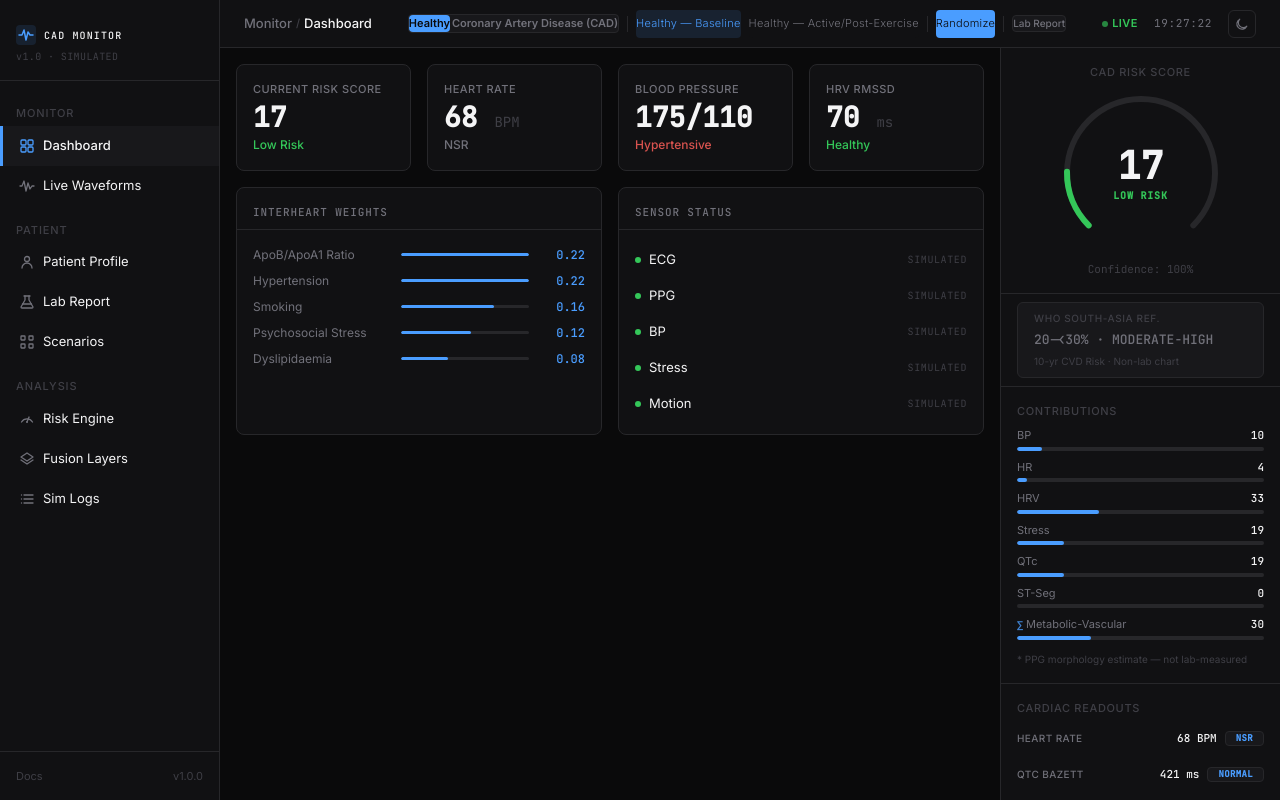
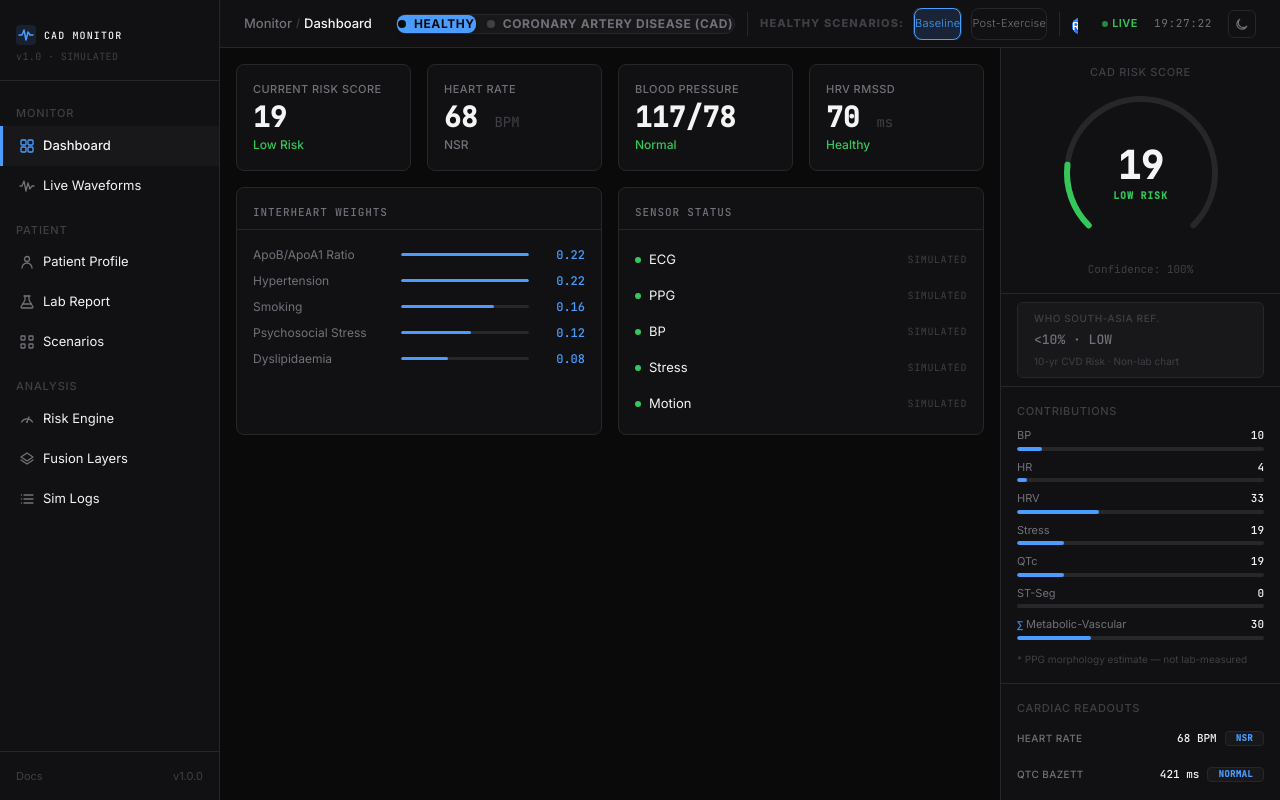
Before and after one commit to anirudh0405/codes, a React (Vite) app in the folder cad-risk-simulator/: page / in a window 1280 px wide. Built offline with nearby package versions, Linux system fonts and the light colour scheme.

Commit message:
bp issue fixed

```diff
--- a/cad-risk-simulator/package.json
+++ b/cad-risk-simulator/package.json
@@ -16,7 +16,11 @@
     "vite": "^8.1.1"
   },
   "dependencies": {
+    "@radix-ui/react-slot": "^1.3.3",
+    "@radix-ui/react-toggle": "^1.1.18",
+    "@radix-ui/react-tooltip": "^1.2.16",
     "@tailwindcss/vite": "^4.3.3",
+    "class-variance-authority": "^0.7.1",
     "clsx": "^2.1.1",
     "framer-motion": "^12.42.2",
     "lucide-react": "^1.25.0",
--- a/cad-risk-simulator/src/App.tsx
+++ b/cad-risk-simulator/src/App.tsx
@@ -27,6 +27,7 @@ import { ScenariosPage } from '@/components/pages/ScenariosPage';
 import { RiskEnginePage } from '@/components/pages/RiskEnginePage';
 import { FusionLayersPage } from '@/components/pages/FusionLayersPage';
 import { SimLogsPage } from '@/components/pages/SimLogsPage';
+import { MagneticButton } from '@/components/ui/magnetic-button';
 
 // â”€â”€â”€ Helpers â”€â”€â”€â”€â”€â”€â”€â”€â”€â”€â”€â”€â”€â”€â”€â”€â”€â”€â”€â”€â”€â”€â”€â”€â”€â”€â”€â”€â”€â”€â”€â”€â”€â”€â”€â”€â”€â”€â”€â”€â”€â”€â”€â”€â”€â”€â”€â”€â”€â”€â”€â”€â”€â”€â”€â”€â”€â”€â”€â”€â”€â”€â”€â”€â”€
 
@@ -183,27 +184,26 @@ function InfoTooltip({ text }: { text: string }) {
   );
 }
 
-// â”€â”€â”€ Live Clock Component â”€â”€â”€â”€â”€â”€â”€â”€â”€â”€â”€â”€â”€â”€â”€â”€â”€â”€â”€â”€â”€â”€â”€â”€â”€â”€â”€â”€â”€â”€â”€â”€â”€â”€â”€â”€â”€â”€â”€â”€â”€â”€â”€â”€â”€â”€â”€â”€â”€â”€â”€
+// ─── Live Clock Component ──────────────────────────────────────────────────────
 
 function LiveClock() {
   const [t, setT] = useState(() => new Date().toLocaleTimeString('en-GB'));
+
   useEffect(() => {
-    const id = setInterval(() => setT(new Date().toLocaleTimeString('en-GB')), 1000);
-    return () => clearInterval(id);
+    const timer = setInterval(() => {
+      setT(new Date().toLocaleTimeString('en-GB'));
+    }, 1000);
+    return () => clearInterval(timer);
   }, []);
+
   return (
-    <span
-      className="tabular-nums text-[11px] tracking-widest"
-      style={{ color: 'var(--text-secondary)' }}
-    >
+    <span className="font-mono text-xs text-[var(--text-secondary)] tracking-wider">
       {t}
     </span>
   );
 }
 
-
-
-// â”€â”€â”€ Scenario Preset Bar (renders in AppShell topBarCenter slot) â”€â”€â”€â”€â”€â”€â”€â”€â”€â”€â”€â”€â”€â”€
+// ─── Scenario Preset Bar (renders in AppShell topBarCenter slot) ────────────────
 
 function ScenarioPresetBar({ onLabReport }: { onLabReport: () => void }) {
   const {
@@ -226,76 +226,95 @@ function ScenarioPresetBar({ onLabReport }: { onLabReport: () => void }) {
     return SCENARIO_PRESETS.filter(p => p.category === activeCategory);
   }, [activeCategory]);
 
+  const handleCategorySelect = (catId: PresetCategory) => {
+    setSelectedCategory(catId);
+    // If currently active scenario belongs to a different category, apply the baseline preset for the new category
+    const presets = SCENARIO_PRESETS.filter(p => p.category === catId);
+    if (presets.length > 0 && activeProfile?.category !== catId) {
+      applyProfile(presets[0].id);
+    }
+  };
+
   return (
     <>
-      {/* Category pills + sub-scenario buttons â€” horizontal scroll */}
-      <div className="flex items-center overflow-x-auto" style={{ gap: 'var(--space-sm)', scrollbarWidth: 'none' as any }}>
-        {/* Top-Level Category Selector */}
-        <div className="flex items-center shrink-0 rounded p-0.5" style={{ background: 'var(--surface-alt)', border: '1px solid var(--border)', gap: '2px' }}>
+      {/* Primary Category Selector (HEALTHY | CAD) + Secondary Scenario Selection */}
+      <div className="flex items-center overflow-x-auto gap-3 py-1 px-1" style={{ scrollbarWidth: 'none' as any }}>
+        {/* TWO PRIMARY BUTTONS: HEALTHY & CAD */}
+        <div className="flex items-center shrink-0 rounded-xl p-1 gap-2.5" style={{ background: 'var(--surface-alt)', border: '1px solid var(--border)' }}>
           {PRESET_CATEGORIES.map(cat => {
             const isCatActive = activeCategory === cat.id;
             return (
+              <MagneticButton key={cat.id} distance={0.15}>
                 <button
-                key={cat.id}
                   type="button"
-                onClick={() => setSelectedCategory(cat.id)}
-                className="px-2.5 py-1 text-[11px] font-semibold rounded transition-colors outline-none cursor-pointer"
-                style={{
-                  background: isCatActive ? 'var(--accent)' : 'transparent',
-                  color: isCatActive ? 'var(--bg)' : 'var(--text-secondary)',
-                  border: 'none',
-                }}
+                  onClick={() => handleCategorySelect(cat.id)}
+                  className={cn(
+                    "px-4 py-1.5 text-xs font-bold uppercase tracking-wider rounded-lg transition-all cursor-pointer outline-none shrink-0 flex items-center gap-2",
+                    isCatActive
+                      ? "bg-[var(--accent)] text-[var(--bg)] shadow-md border border-blue-400/40"
+                      : "text-[var(--text-secondary)] hover:text-[var(--text-primary)] hover:bg-[var(--surface)] border border-transparent"
+                  )}
                 >
+                  <span className={cn("w-2 h-2 rounded-full", isCatActive ? "bg-[var(--bg)]" : "bg-[var(--text-tertiary)]")} />
                   {cat.label}
                 </button>
+              </MagneticButton>
             );
           })}
         </div>
 
-        <div className="w-px h-4 shrink-0" style={{ background: 'var(--border)' }} />
+        <div className="w-px h-6 shrink-0 mx-1" style={{ background: 'var(--border)' }} />
 
-        {/* Sub-Scenario Buttons within active category */}
+        {/* SECONDARY SELECTION: Scenarios for the currently selected category */}
+        <div className="flex items-center gap-2.5 shrink-0">
+          <span className="text-[11px] font-extrabold uppercase tracking-widest text-[var(--text-tertiary)] shrink-0 hidden sm:inline">
+            {activeCategory === 'healthy' ? 'Healthy Scenarios:' : 'CAD Scenarios:'}
+          </span>
+
           {categoryPresets.map(p => {
             const active = activeProfile?.id === p.id;
             return (
+              <MagneticButton key={p.id} distance={0.2}>
                 <AnimatedButton
-              key={p.id} id={`profile-${p.id}`}
+                  id={`profile-${p.id}`}
                   onClick={() => applyProfile(p.id)}
                   className={cn(
-                'px-2.5 py-1 text-[11px] font-medium h-7 rounded transition-colors whitespace-nowrap shrink-0',
-                active ? 'border-[var(--accent)] font-semibold' : 'border-[var(--border)]'
+                    'px-3.5 py-1.5 text-[11px] font-bold h-8 rounded-lg transition-all whitespace-nowrap shrink-0 cursor-pointer border',
+                    active
+                      ? 'border-[var(--accent)] text-[var(--accent)] bg-[rgba(74,157,255,0.15)] shadow-sm ring-1 ring-[var(--accent)]/30'
+                      : 'border-[var(--border)] text-[var(--text-secondary)] bg-[var(--surface)] hover:text-[var(--text-primary)] hover:border-[var(--text-tertiary)]'
                   )}
-              style={active
-                ? { background: 'rgba(74,157,255,0.12)', borderColor: 'var(--accent)', color: 'var(--accent)' }
-                : { background: 'var(--surface)', borderColor: 'var(--border)', color: 'var(--text-secondary)' }
-              }
                 >
-              {p.name}
+                  {p.shortName || p.name}
                 </AnimatedButton>
+              </MagneticButton>
             );
           })}
+        </div>
 
-        <div className="w-px h-4 shrink-0" style={{ background: 'var(--border)' }} />
+        <div className="w-px h-6 shrink-0 mx-1" style={{ background: 'var(--border)' }} />
 
-        {/* Randomize */}
-        <AnimatedButton
+        {/* Action Buttons: Randomize Vitals & Lab Report */}
+        <MagneticButton distance={0.35}>
+          <button
             id="btn-randomize"
+            type="button"
             onClick={randomize}
-          className="px-3 py-1 text-[11px] font-semibold h-7 rounded border-0 whitespace-nowrap shrink-0"
-          style={{ background: 'var(--accent)', color: 'var(--bg)', border: 'none' }}
+            className="cursor-pointer rounded-lg bg-gradient-to-b from-blue-500 to-blue-700 px-3.5 py-1.5 text-[11px] font-semibold text-white ring-1 ring-white/20 ring-offset-1 ring-offset-blue-500 transition-transform duration-150 ring-inset active:scale-95 shadow-sm whitespace-nowrap shrink-0"
             title={`Randomize parameters within ${activeCategory === 'cad' ? 'CAD' : 'Healthy'} scope`}
           >
-          Randomize
-        </AnimatedButton>
+            Randomize Vitals
+          </button>
+        </MagneticButton>
 
-        <div className="w-px h-4 shrink-0" style={{ background: 'var(--border)' }} />
+        <div className="w-px h-6 shrink-0 mx-1" style={{ background: 'var(--border)' }} />
 
-        {/* Lab Report button */}
+        <MagneticButton distance={0.25}>
           <button
             id="btn-lab-report"
             type="button"
             onClick={onLabReport}
-          className="text-[10px] font-medium rounded px-2 py-1 outline-none cursor-pointer transition-colors whitespace-nowrap shrink-0"
+            className="text-[11px] font-medium rounded-lg px-3 py-1.5 outline-none cursor-pointer transition-colors whitespace-nowrap shrink-0"
             style={{
               background: 'var(--surface-alt)',
               border: '1px solid var(--border)',
@@ -305,6 +324,7 @@ function ScenarioPresetBar({ onLabReport }: { onLabReport: () => void }) {
           >
             Lab Report
           </button>
+        </MagneticButton>
       </div>
     </>
   );
--- /dev/null
+++ b/cad-risk-simulator/src/components/ui/bookmark-toggle.tsx
@@ -0,0 +1,38 @@
+"use client";
+
+import { Toggle } from "@/components/ui/toggle";
+import {
+  Tooltip,
+  TooltipContent,
+  TooltipProvider,
+  TooltipTrigger,
+} from "@/components/ui/tooltip";
+import { Bookmark } from "lucide-react";
+import { useState } from "react";
+
+function BookmarkToggle() {
+  const [bookmarked, setBookmarked] = useState<boolean>(false);
+  return (
+    <TooltipProvider>
+      <Tooltip>
+        <TooltipTrigger asChild>
+          <div>
+            <Toggle
+              className="group size-8 p-0 hover:bg-indigo-50/10 hover:text-indigo-400 data-[state=on]:bg-indigo-500/20 data-[state=on]:text-indigo-400 border border-[var(--border)] rounded-md transition-colors cursor-pointer"
+              aria-label="Bookmark this"
+              pressed={bookmarked}
+              onPressedChange={setBookmarked}
+            >
+              <Bookmark size={15} strokeWidth={2} aria-hidden="true" />
+            </Toggle>
+          </div>
+        </TooltipTrigger>
+        <TooltipContent className="px-2 py-1 text-xs bg-[var(--surface-alt)] border-[var(--border)] text-[var(--text-primary)]">
+          <p>{bookmarked ? "Remove bookmark" : "Bookmark this"}</p>
+        </TooltipContent>
+      </Tooltip>
+    </TooltipProvider>
+  );
+}
+
+export { BookmarkToggle };
--- /dev/null
+++ b/cad-risk-simulator/src/components/ui/button.tsx
@@ -0,0 +1,52 @@
+import { Slot } from "@radix-ui/react-slot";
+import { cva, type VariantProps } from "class-variance-authority";
+import * as React from "react";
+
+import { cn } from "@/lib/utils";
+
+const buttonVariants = cva(
+  "inline-flex items-center justify-center whitespace-nowrap rounded-lg text-sm font-medium transition-colors outline-offset-2 focus-visible:outline focus-visible:outline-2 focus-visible:outline-ring/70 disabled:pointer-events-none disabled:opacity-50 [&_svg]:pointer-events-none [&_svg]:shrink-0",
+  {
+    variants: {
+      variant: {
+        default: "bg-primary text-primary-foreground shadow-sm shadow-black/5 hover:bg-primary/90",
+        destructive:
+          "bg-destructive text-destructive-foreground shadow-sm shadow-black/5 hover:bg-destructive/90",
+        outline:
+          "border border-input bg-background shadow-sm shadow-black/5 hover:bg-accent hover:text-accent-foreground",
+        secondary:
+          "bg-secondary text-secondary-foreground shadow-sm shadow-black/5 hover:bg-secondary/80",
+        ghost: "hover:bg-accent hover:text-accent-foreground",
+        link: "text-primary underline-offset-4 hover:underline",
+      },
+      size: {
+        default: "h-9 px-4 py-2",
+        sm: "h-8 rounded-lg px-3 text-xs",
+        lg: "h-10 rounded-lg px-8",
+        icon: "h-9 w-9",
+      },
+    },
+    defaultVariants: {
+      variant: "default",
+      size: "default",
+    },
+  },
+);
+
+export interface ButtonProps
+  extends React.ButtonHTMLAttributes<HTMLButtonElement>,
+    VariantProps<typeof buttonVariants> {
+  asChild?: boolean;
+}
+
+const Button = React.forwardRef<HTMLButtonElement, ButtonProps>(
+  ({ className, variant, size, asChild = false, ...props }, ref) => {
+    const Comp = asChild ? Slot : "button";
+    return (
+      <Comp className={cn(buttonVariants({ variant, size, className }))} ref={ref} {...props} />
+    );
+  },
+);
+Button.displayName = "Button";
+
+export { Button, buttonVariants };
--- /dev/null
+++ b/cad-risk-simulator/src/components/ui/toggle.tsx
@@ -0,0 +1,45 @@
+"use client"
+
+import * as React from "react"
+import * as TogglePrimitive from "@radix-ui/react-toggle"
+import { cva, type VariantProps } from "class-variance-authority"
+
+import { cn } from "@/lib/utils"
+
+const toggleVariants = cva(
+  "inline-flex items-center justify-center rounded-md text-sm font-medium ring-offset-background transition-colors hover:bg-muted hover:text-muted-foreground focus-visible:outline-none focus-visible:ring-2 focus-visible:ring-ring focus-visible:ring-offset-2 disabled:pointer-events-none disabled:opacity-50 data-[state=on]:bg-accent data-[state=on]:text-accent-foreground",
+  {
+    variants: {
+      variant: {
+        default: "bg-transparent",
+        outline:
+          "border border-input bg-transparent hover:bg-accent hover:text-accent-foreground",
+      },
+      size: {
+        default: "h-10 px-3",
+        sm: "h-9 px-2.5",
+        lg: "h-11 px-5",
+      },
+    },
+    defaultVariants: {
+      variant: "default",
+      size: "default",
+    },
+  }
+)
+
+const Toggle = React.forwardRef<
+  React.ElementRef<typeof TogglePrimitive.Root>,
+  React.ComponentPropsWithoutRef<typeof TogglePrimitive.Root> &
+    VariantProps<typeof toggleVariants>
+>(({ className, variant, size, ...props }, ref) => (
+  <TogglePrimitive.Root
+    ref={ref}
+    className={cn(toggleVariants({ variant, size, className }))}
+    {...props}
+  />
+))
+
+Toggle.displayName = TogglePrimitive.Root.displayName
+
+export { Toggle, toggleVariants }
--- /dev/null
+++ b/cad-risk-simulator/src/components/ui/tooltip.tsx
@@ -0,0 +1,30 @@
+"use client"
+
+import * as React from "react"
+import * as TooltipPrimitive from "@radix-ui/react-tooltip"
+
+import { cn } from "@/lib/utils"
+
+const TooltipProvider = TooltipPrimitive.Provider
+
+const Tooltip = TooltipPrimitive.Root
+
+const TooltipTrigger = TooltipPrimitive.Trigger
+
+const TooltipContent = React.forwardRef<
+  React.ElementRef<typeof TooltipPrimitive.Content>,
+  React.ComponentPropsWithoutRef<typeof TooltipPrimitive.Content>
+>(({ className, sideOffset = 4, ...props }, ref) => (
+  <TooltipPrimitive.Content
+    ref={ref}
+    sideOffset={sideOffset}
+    className={cn(
+      "z-50 overflow-hidden rounded-md border bg-popover px-3 py-1.5 text-sm text-popover-foreground shadow-md animate-in fade-in-0 zoom-in-95 data-[state=closed]:animate-out data-[state=closed]:fade-out-0 data-[state=closed]:zoom-out-95 data-[side=bottom]:slide-in-from-top-2 data-[side=left]:slide-in-from-right-2 data-[side=right]:slide-in-from-left-2 data-[side=top]:slide-in-from-bottom-2",
+      className,
+    )}
+    {...props}
+  />
+))
+TooltipContent.displayName = TooltipPrimitive.Content.displayName
+
+export { Tooltip, TooltipTrigger, TooltipContent, TooltipProvider }
--- a/cad-risk-simulator/src/features/pulseTransitTime.ts
+++ b/cad-risk-simulator/src/features/pulseTransitTime.ts
@@ -38,7 +38,7 @@ export function detectPPGFoot(ppgWaveform: number[]): number {
 
   // Find systolic peak index first to locate the preceding foot
   let peakIdx = 0;
-  const searchLimit = Math.min(ppgWaveform.length, 40);
+  const searchLimit = ppgWaveform.length;
   for (let i = 1; i < searchLimit; i++) {
     if (ppgWaveform[i] > ppgWaveform[peakIdx]) {
       peakIdx = i;
@@ -62,7 +62,7 @@ export function detectPPGFoot(ppgWaveform: number[]): number {
  *
  * @param ecgWaveform Raw ECG waveform sample array (~250Hz)
  * @param ppgWaveform Raw PPG waveform sample array (~100Hz)
- * @returns Pulse Transit Time in ms (clamped to physiological range 100–400ms)
+ * @returns Pulse Transit Time in ms (clamped to physiological range 100–350ms)
  */
 export function calculatePTT(ecgWaveform: number[], ppgWaveform: number[]): number {
   if (!ecgWaveform || ecgWaveform.length === 0 || !ppgWaveform || ppgWaveform.length === 0) {
@@ -72,8 +72,13 @@ export function calculatePTT(ecgWaveform: number[], ppgWaveform: number[]): numb
   const rWavePeakTime = detectRWavePeak(ecgWaveform);
   const ppgFootTime = detectPPGFoot(ppgWaveform);
 
-  const rawPTT = ppgFootTime - rWavePeakTime;
+  let rawPTT = ppgFootTime - rWavePeakTime;
 
-  // Clamp PTT to physiologically plausible range (100–400ms)
-  return Math.max(100, Math.min(400, Math.round(rawPTT)));
+  // Handle beat cycle wrap-around if PPG foot occurs earlier in the buffer than ECG R-peak
+  if (rawPTT < 50) {
+    rawPTT += 833;
+  }
+
+  // Clamp PTT to physiologically plausible range (100–350ms)
+  return Math.max(100, Math.min(350, Math.round(rawPTT)));
 }
--- a/cad-risk-simulator/src/hal/MockSensorSources.ts
+++ b/cad-risk-simulator/src/hal/MockSensorSources.ts
@@ -96,6 +96,7 @@ export class MockPPGSensor implements ISensorSource {
   async read(): Promise<SensorReading> {
     const data = generatePPG({
       heartRate: this.params.heartRate,
+      systolic: this.params.systolic,
       hrv: this.params.hrv,
       perfusionIndex: 0.5 + Math.random() * 0.4,
     });
--- a/cad-risk-simulator/src/hal/generators/ppgGenerator.ts
+++ b/cad-risk-simulator/src/hal/generators/ppgGenerator.ts
@@ -19,6 +19,7 @@ export interface PPGRawData {
 
 interface PPGParams {
   heartRate?: number;         // bpm
+  systolic?: number;          // mmHg (target BP to derive PTT & waveform delay)
   hrv?: number;               // ms RMSSD
   perfusionIndex?: number;    // 0–1 (amplitude proxy)
   noiseLevel?: number;
@@ -29,47 +30,64 @@ function gaussian(t: number, center: number, amp: number, sigma: number): number
 }
 
 function generatePPGCycle(params: PPGParams): number[] {
-  const { heartRate = 72, perfusionIndex = 0.7, noiseLevel = 0.01 } = params;
-  const samplesPerBeat = Math.round(6000 / heartRate); // at 100Hz
+  const { heartRate = 72, systolic = 120, perfusionIndex = 0.7, noiseLevel = 0.01 } = params;
+  const samplesPerBeatPPG = Math.round(6000 / heartRate); // at 100Hz
 
-  return Array.from({ length: samplesPerBeat }, (_, i) => {
-    const t = i / samplesPerBeat;
-    // Systolic peak
-    const systolic = gaussian(t, 0.2, perfusionIndex, 0.05);
+  // Calculate expected PTT for target systolic BP: PTT = (220 - systolic) / 0.45
+  const targetPTT = Math.max(100, Math.min(300, (220 - systolic) / 0.45));
+
+  // ECG R-peak is at t = 0.42 of ECG beat cycle (samplesPerBeatECG = 60000 / heartRate / 4)
+  const samplesPerBeatECG = Math.round(60000 / heartRate / 4);
+  const rWavePeakTime = Math.round(0.42 * samplesPerBeatECG) * 4.0; // ms from beat start
+
+  // Target PPG foot time (ms from beat start)
+  const ppgFootTime = rWavePeakTime + targetPTT;
+
+  // Foot index in 100Hz PPG waveform (10ms per sample)
+  const footIdx = Math.round(ppgFootTime / 10.0) % samplesPerBeatPPG;
+  const t_foot = footIdx / samplesPerBeatPPG;
+
+  return Array.from({ length: samplesPerBeatPPG }, (_, i) => {
+    let t_rel = (i / samplesPerBeatPPG) - t_foot;
+    if (t_rel < 0) t_rel += 1.0;
+
+    // Foot starts at t_rel = 0. Systolic peak is ~0.15 after foot.
+    const sys = gaussian(t_rel, 0.15, perfusionIndex, 0.05);
     // Dicrotic notch dip
-    const notch = gaussian(t, 0.45, -0.05 * perfusionIndex, 0.02);
+    const notch = gaussian(t_rel, 0.35, -0.05 * perfusionIndex, 0.02);
     // Diastolic peak (smaller)
-    const diastolic = gaussian(t, 0.55, 0.25 * perfusionIndex, 0.06);
+    const diastolic = gaussian(t_rel, 0.45, 0.25 * perfusionIndex, 0.06);
     // Baseline (slow decay)
-    const baseline = perfusionIndex * 0.1 * (1 - t);
+    const baseline = perfusionIndex * 0.1 * (1 - t_rel);
     const noise = (Math.random() - 0.5) * noiseLevel;
-    return systolic + notch + diastolic + baseline + noise;
+
+    return sys + notch + diastolic + baseline + noise;
   });
 }
 
 export function generatePPG(params: PPGParams = {}): PPGRawData {
   const {
     heartRate = 72,
+    systolic = 120,
     hrv = 50,
     perfusionIndex = 0.7,
     noiseLevel = 0.01,
   } = params;
 
-  const cycle = generatePPGCycle({ heartRate, perfusionIndex, noiseLevel });
+  const cycle = generatePPGCycle({ heartRate, systolic, perfusionIndex, noiseLevel });
   const waveform: number[] = [];
   while (waveform.length < 100) {
     waveform.push(...cycle);
   }
 
   // Pulse Transit Time correlates inversely with blood pressure
-  // Healthy: ~250ms, High BP: ~150ms
-  const pulseTransitTime = 280 - (heartRate - 60) * 1.5 + (Math.random() - 0.5) * 20;
+  const pulseTransitTime = Math.max(100, Math.min(300, Math.round((220 - systolic) / 0.45)));
 
   return {
     waveform: waveform.slice(0, 100),
     heartRate,
     hrv,
-    pulseTransitTime: Math.max(100, Math.round(pulseTransitTime)),
+    pulseTransitTime,
     pulseWaveAmplitude: perfusionIndex,
   };
 }
```
Also changed, not shown: 1 other file (tests, documents, lock files or other folders). Lines whose indentation alone changed are shown as unchanged.
